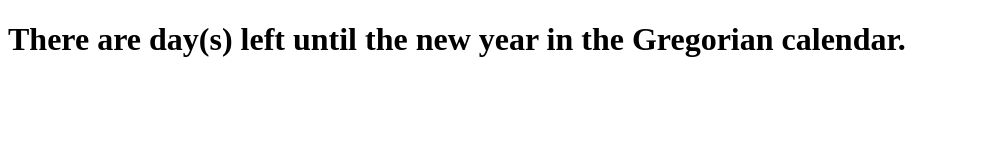
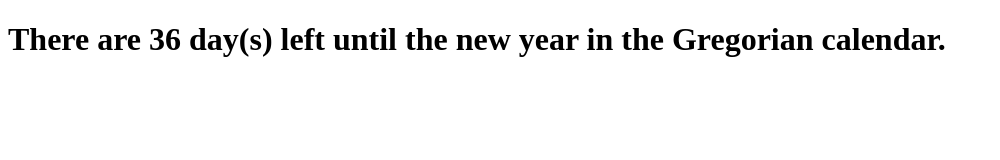
Before and after one commit to sinthyadesign/UX-220-Test-2, a plain HTML site: page q4.html in a window 1280 px wide. Shown: the whole page, without its empty margins (0-1000 px from the left). Drawn offline with Linux system fonts and the light colour scheme.

Commit message:
Completed

```diff
--- a/q4.html
+++ b/q4.html
@@ -1,29 +1,45 @@
 <!DOCTYPE html>
-
+<html lang="en">
 
 <head>
-
-<!-- The following custom element logs the number of days until New Years to the console.
-Visible in the "inspect" developer tools. Finish the custom element to put the days left in to the .html -->
-
+    <title>Question 4</title>
 </head>
 
 <body>
-    <h1>There are <x-days-to-newyears></x-days-to-newyears> day(s) left until the new year in the Gregorian calendar.
+
+    <h1>
+        There are
+        <x-days-to-newyears></x-days-to-newyears>
+        day(s) left until the new year in the Gregorian calendar.
     </h1>
+
+    <script>
+
+        class DaysToNewYears extends HTMLElement {
+
+            connectedCallback() {
+
+                let today = new Date();
+
+                let nNewYearsEve = new Date(today.getFullYear(), 11, 31);
+
+                let nSeconds = 1000 * 60 * 60 * 24;
+
+                let nDaysLeft = Math.ceil(
+                    (nNewYearsEve.getTime() - today.getTime()) / (nSeconds)
+                );
+
+                console.log(nDaysLeft);
+
+                this.innerHTML = nDaysLeft;
+
+            }
+
+        }
+
+        customElements.define("x-days-to-newyears", DaysToNewYears);
+
+    </script>
+
 </body>
-<script>
-    class DaysToNewYears extends HTMLElement{
-        connectedCallback(){
-            let today=new Date();
-            let nNewYearsEve=new Date(today.getFullYear(), 11, 31);
-            let nSeconds = 1000*60*60*24;
-            let nDaysLeft = Math.ceil((nNewYearsEve.getTime()-today.getTime())/(nSeconds));
-            console.log(nDaysLeft); //logs the value we are looking for in our heading
-            // put your "secret sauce here to get this in to the document
-        }
-    }
-    customElements.define("x-days-to-newyears", DaysToNewYears);
-</script>
-
 </html>
```
